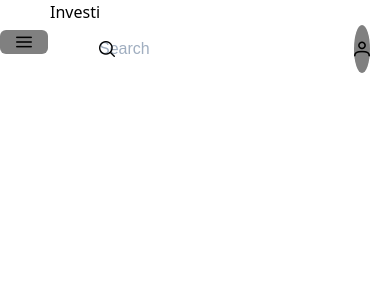
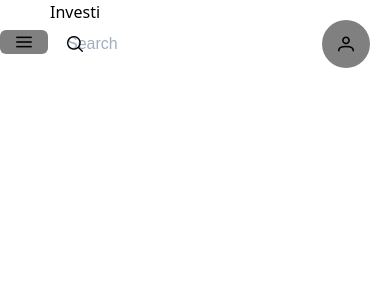
Before and after one commit to TheBackpacker1/UserInterface, a React (Vite) app: page /crypto/1 in a window 390 px wide. Shown: the top 300 px of the page. Built offline with nearby package versions, Linux system fonts and the light colour scheme; a web font is replaced by a local one.

Commit message:
last  changes

```diff
--- a/src/pages/LandingPage/NavBar.css
+++ b/src/pages/LandingPage/NavBar.css
@@ -19,28 +19,3 @@
   .p-button-text {
     color: #ffffff !important; /* Ensure button text stays white */
   }
-
-
-  /* Responsive Styles */
-@media (max-width: 768px) {
-    .custom-menubar {
-        flex-direction: column; /* Stack menu items vertically */
-        padding: 10px 0; /* Add padding */
-    }
-
-    .custom-menubar .p-menuitem-link {
-        display: block; /* Make menu items block-level */
-        padding: 10px; /* Increase tappable area */
-        font-size: 1.1rem; /* Increase font size for better readability */
-    }
-
-    /* Style for dropdown and button */
-    .p-dropdown {
-        width: 100%; /* Full width dropdown */
-    }
-
-    .p-button-text {
-        width: 100%; /* Full width button */
-        margin-top: 10px; /* Space between dropdown and button */
-    }
-}
```
